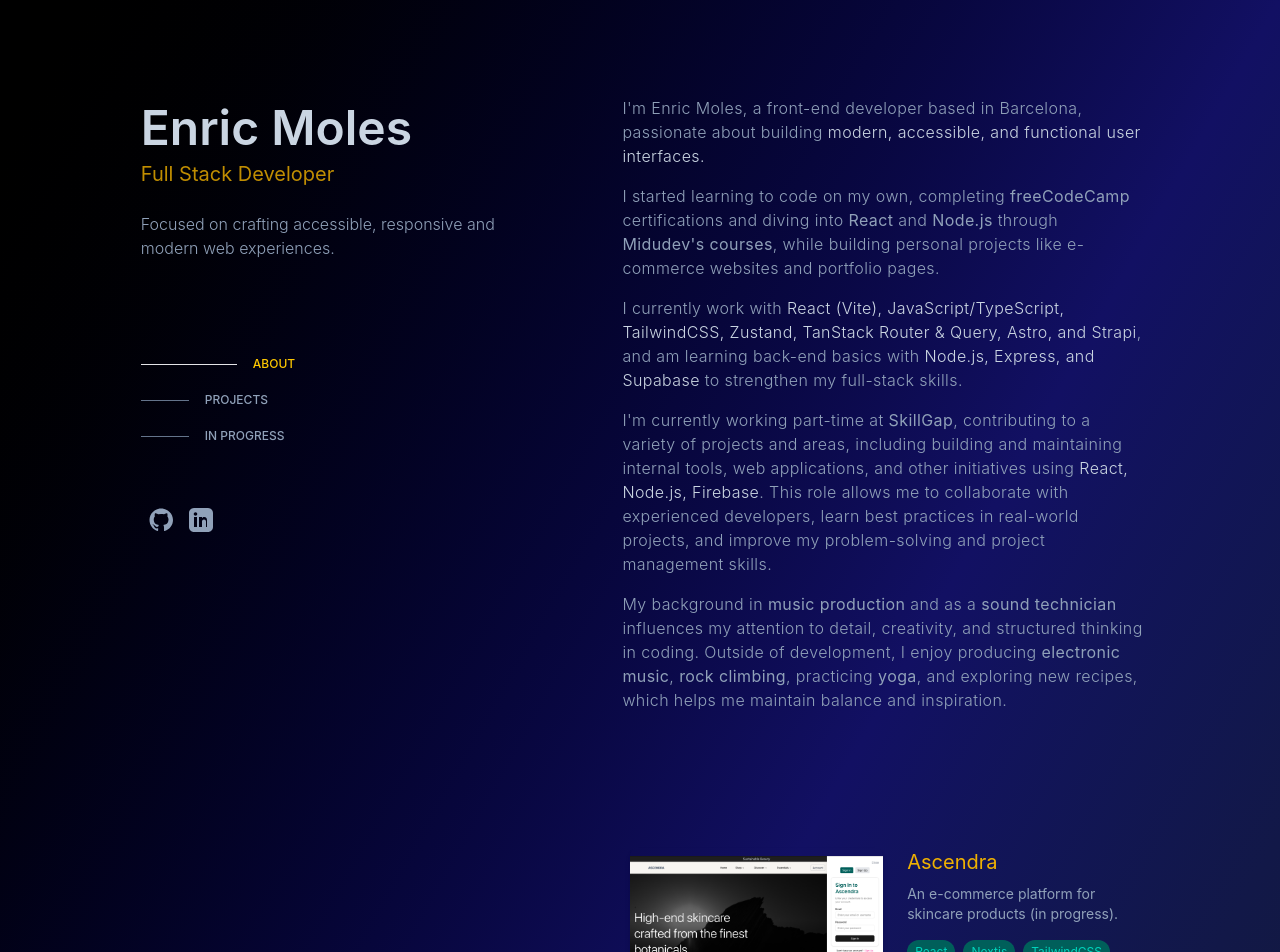
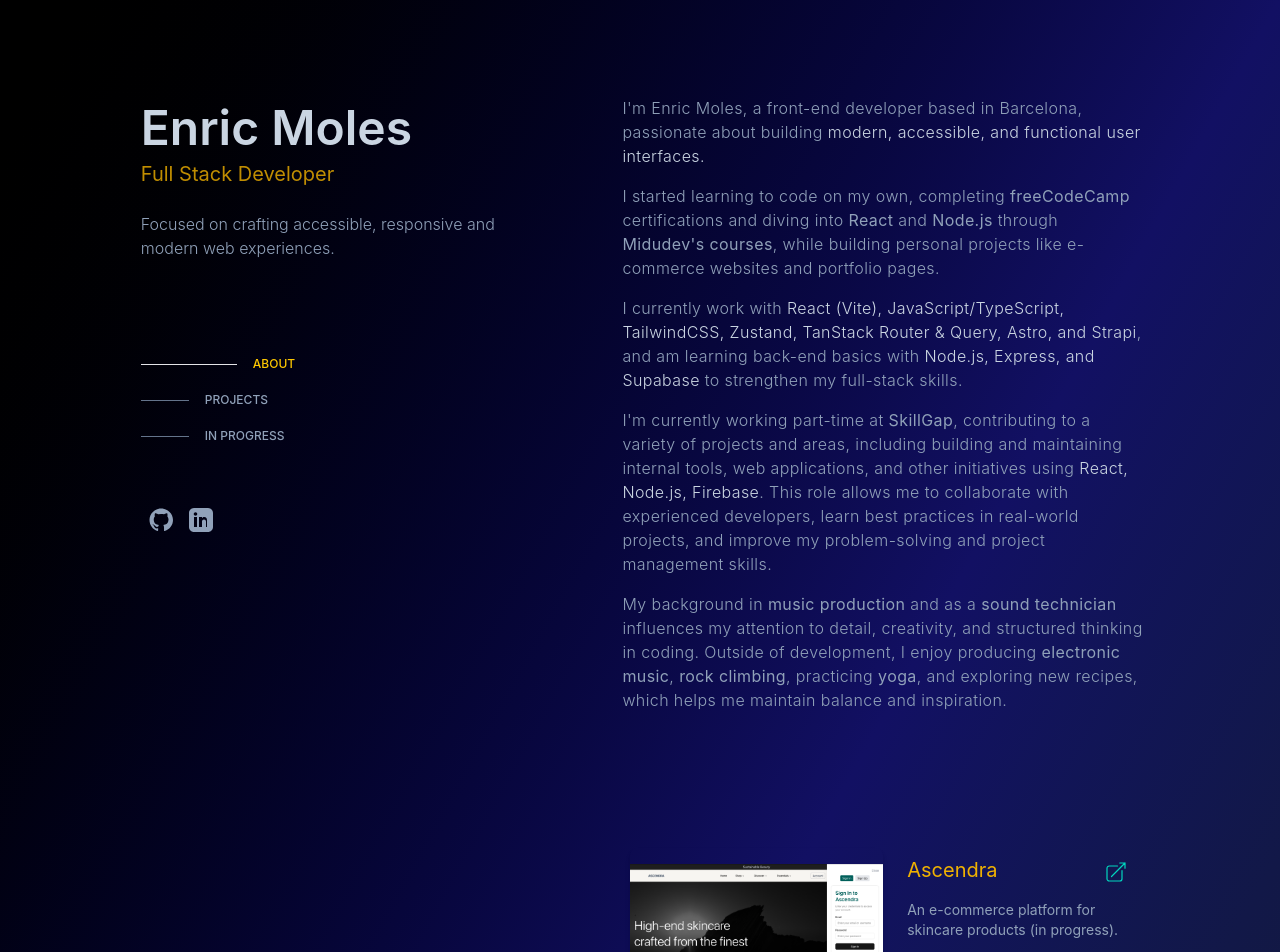
Before and after one commit to AprenentEMB/Portfolio, a React (Vite) app: page /projects in a window 1280 px wide. Shown: the top 952 px of the page. Built offline with nearby package versions, Linux system fonts and the light colour scheme.

Commit message:
ading url projects

```diff
--- a/src/components/Projects.jsx
+++ b/src/components/Projects.jsx
@@ -26,7 +26,7 @@
                     {project.title}
                   </h3>
 
-                  {/*
+
 {project.url && (
   <button
     onClick={(e) => {
@@ -51,7 +51,7 @@
     </svg>
   </button>
 )}
-*/}
+
                 </div>
 
                 <p className="text-slate-400 mt-2 text-sm">
--- a/src/data/projects.ts
+++ b/src/data/projects.ts
@@ -3,7 +3,7 @@
     id: 1,
     title: "Ascendra",
     description: "An e-commerce platform for skincare products (in progress).",
-    url: "",
+    url: "https://ascendra-zeta.vercel.app/es",
     fullDescription:
       "Ascendra is a modern e-commerce web application focused on skincare. Users can browse products, filter by category and popularity, create accounts, and manage favorites. Backend integration and checkout system are currently under development.",
     thumbnail: "/images/ascendra-thumb.png",
```
